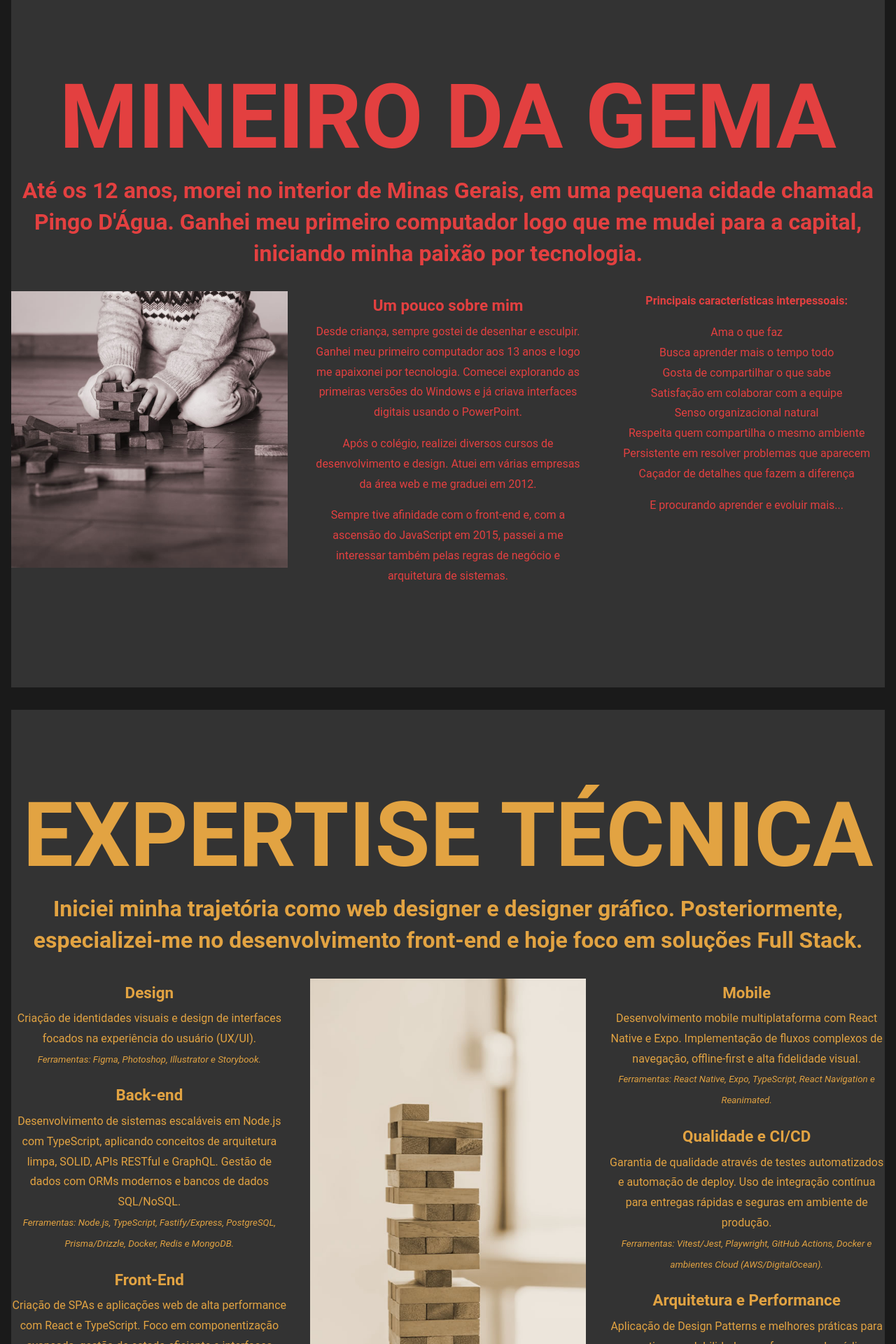
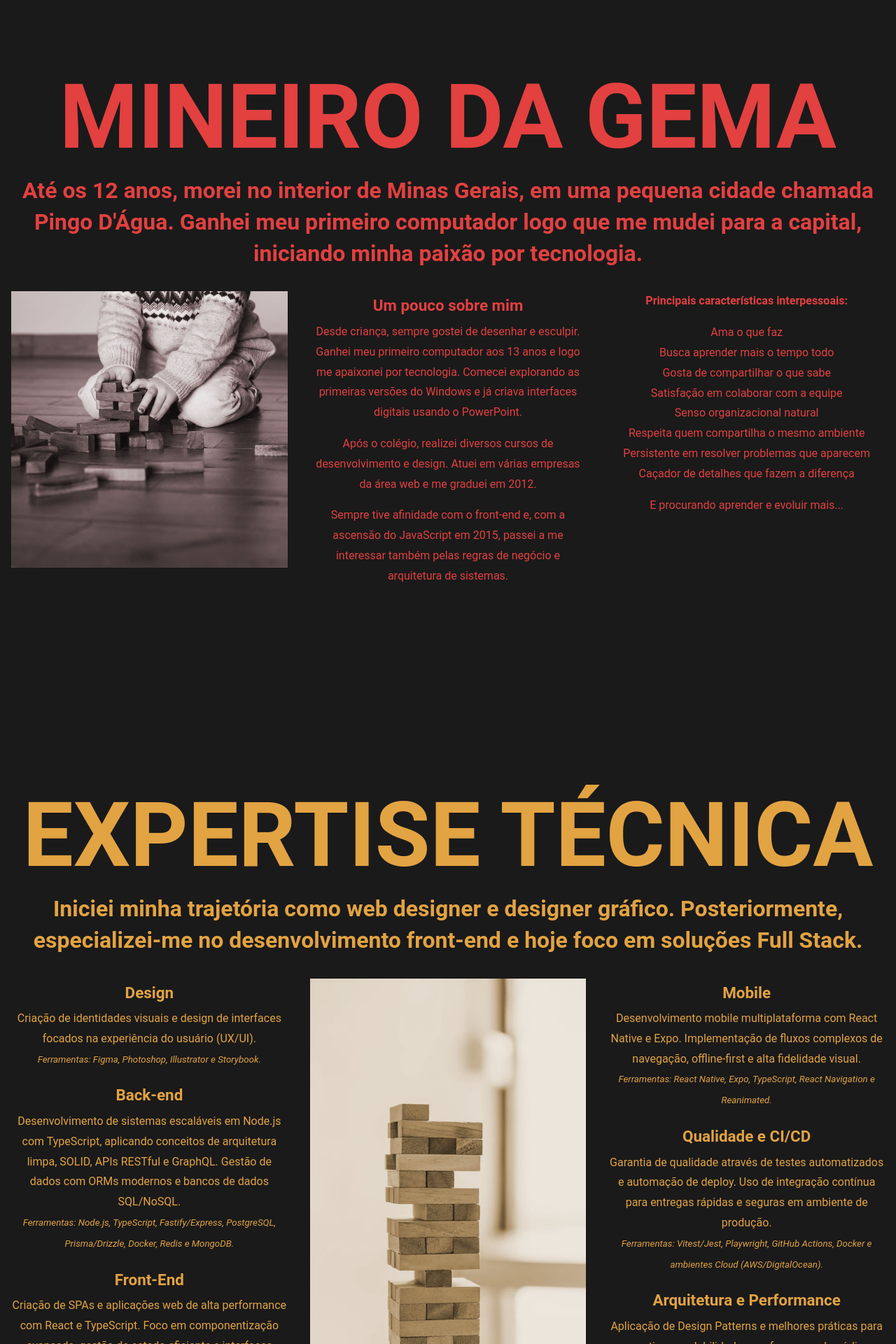
Before and after one commit to saullobueno/saullocom-v14, a React (Vite) app: page / in a window 1280 px wide. Shown: the part 880-2800 px from the top of the page at 70% size. Built offline with nearby package versions, Linux system fonts and the light colour scheme.

Commit message:
refactor: remove individual section backgrounds, use main background only

```diff
--- a/src/components/section/index.tsx
+++ b/src/components/section/index.tsx
@@ -3,16 +3,14 @@ import { ReactNode } from 'react';
 import { Container } from './styles';
 
 interface SectionProps {
-  background: string;
   textColor: string;
   children: ReactNode;
 }
 
-export default function Section({ background, textColor, children }: SectionProps) {
+export default function Section({ textColor, children }: SectionProps) {
   return (
     <Container
       style={{
-        backgroundColor: background,
         color: textColor,
       }}
     >
--- a/src/views/home.tsx
+++ b/src/views/home.tsx
@@ -39,7 +39,7 @@ export default function Home() {
       <Header />
 
       <main>
-        <Section background="#333" textColor="#E34040">
+        <Section textColor="#E34040">
           <h1>MINEIRO DA GEMA</h1>
           <h2>
             Até os 12 anos, morei no interior de Minas Gerais, em uma pequena cidade chamada Pingo D'Água.
@@ -86,7 +86,7 @@ export default function Home() {
           </div>
         </Section>
 
-        <Section background="#333" textColor="#e2a342">
+        <Section textColor="#e2a342">
           <h1 style={{ textAlign: 'center' }}>EXPERTISE TÉCNICA</h1>
           <h2 style={{ textAlign: 'center' }}>
             Iniciei minha trajetória como web designer e designer gráfico. Posteriormente, especializei-me no desenvolvimento front-end e hoje foco em soluções Full Stack.
@@ -227,7 +227,7 @@ export default function Home() {
           </div>
         </Section>
 
-        <Section background="#333" textColor="#00B259">
+        <Section textColor="#00B259">
           <h1>O QUE FAÇO</h1>
           <h2>
             Tenho expertise para atuar em todas as etapas de um projeto digital: desde a concepção do design e identidade visual até o desenvolvimento do back-end, front-end e mobile.
@@ -303,7 +303,7 @@ export default function Home() {
           </div>
         </Section>
 
-        <Section background="#333" textColor="#0085B2">
+        <Section textColor="#0085B2">
           <h1>PORTFÓLIO</h1>
           <h2>
             Portfólio diversificado com projetos on-line e off-line, identidades visuais e suporte contínuo para manutenção e atualizações.
@@ -341,7 +341,7 @@ export default function Home() {
           />
         </Section>
 
-        <Section background="#333" textColor="#7159c1">
+        <Section textColor="#7159c1">
           <h1>CONTATO</h1>
           <h2>
             Tem um projeto em mente ou uma ideia para tirar do papel? Vamos conversar! Entre em contato para tirar dúvidas ou solicitar um orçamento:
```
